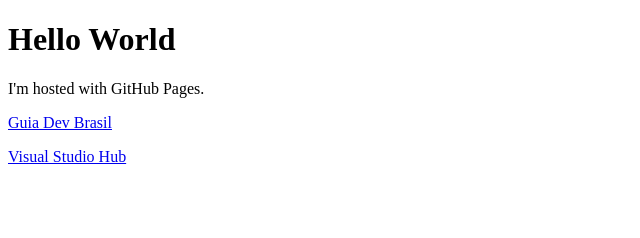
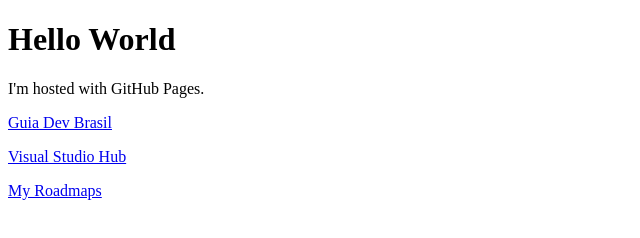
Before and after one commit to viniciusrigon/viniciusrigon.github.io, a plain HTML site: page index.html in a window 1280 px wide. Shown: the whole page, without its empty margins (0-640 px from the left). Drawn offline with Linux system fonts and the light colour scheme.

Commit message:
Update index.html

```diff
--- a/index.html
+++ b/index.html
@@ -5,5 +5,6 @@
 <p>I'm hosted with GitHub Pages.</p>
 <p><a target="_blank" href="https://github.com/arthurspk/guiadevbrasil">Guia Dev Brasil</a></p>
 <p><a target="_blank" href="https://visualstudio.microsoft.com/hub/?rwnlp=pt-br">Visual Studio Hub</a></p>
+<p><a target="_blank" href="https://roadmap.sh/">My Roadmaps</a></p>
 </body>
 </html>
```
